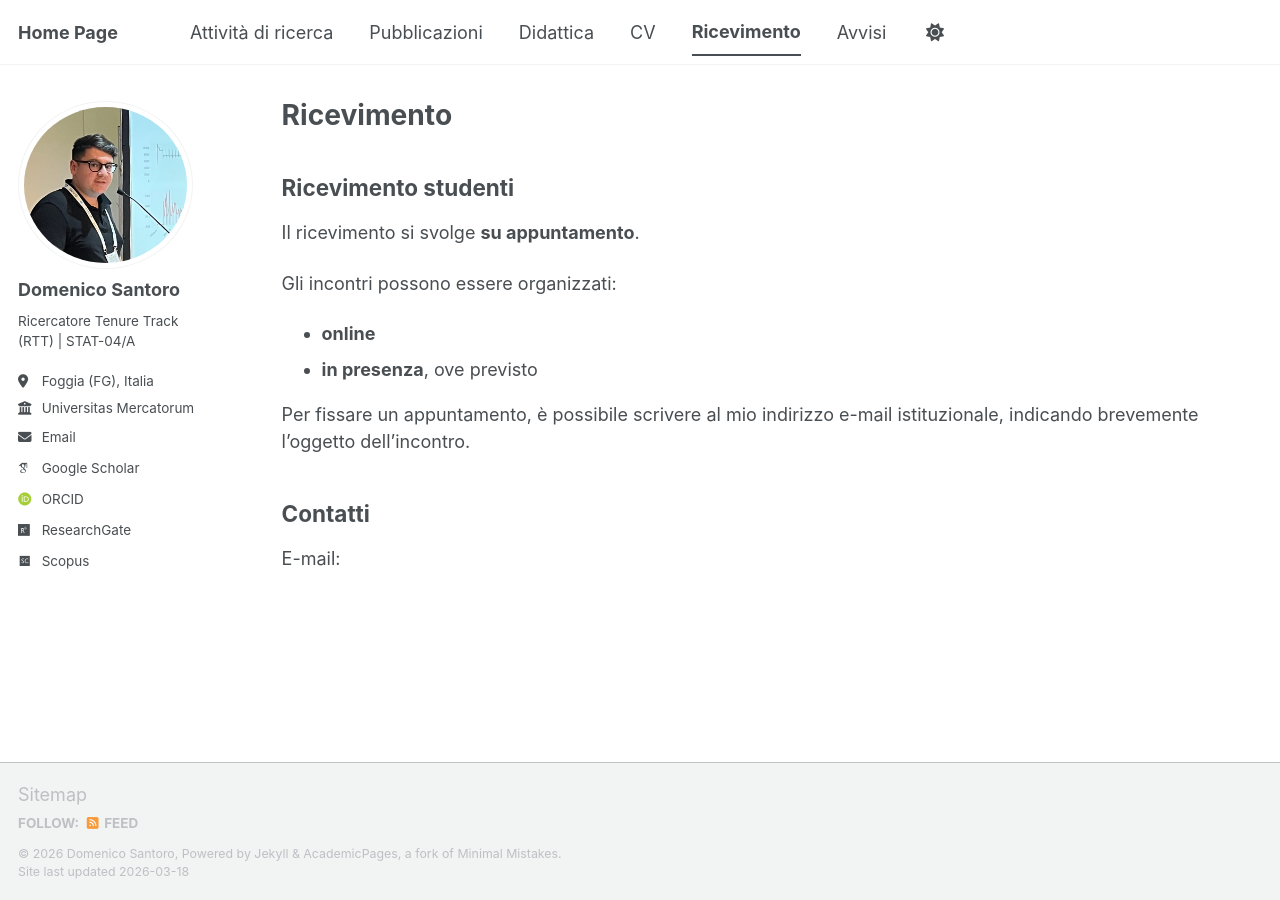
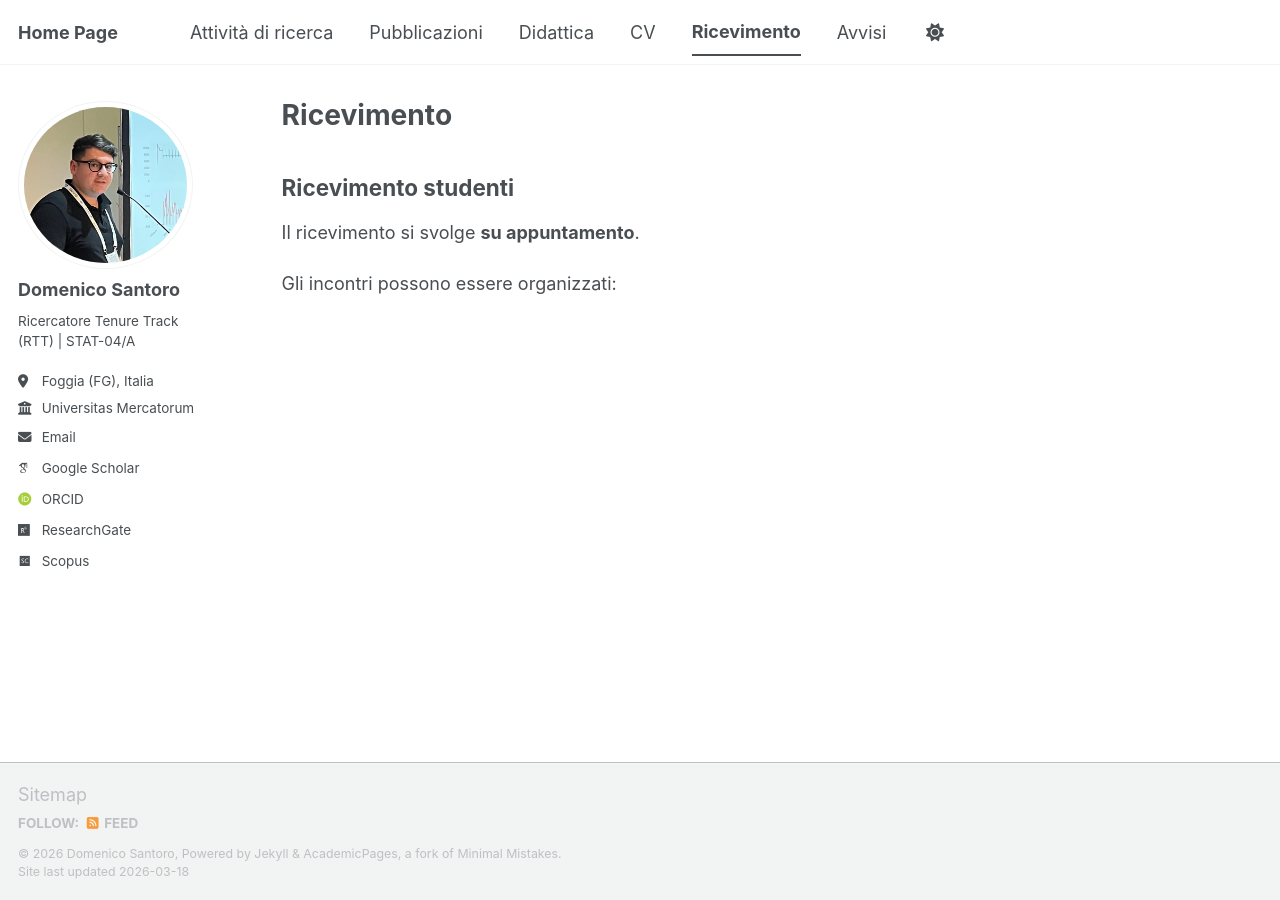
Before and after one commit to mimmoexe/mimmoexe.github.io, a Jekyll site: the page built from _pages/office-hours.md, in a window 1280 px wide. Built offline with Jekyll 4.4.1, drawn with Linux system fonts in a browser that asks for light colours; some web fonts are replaced; a script bundle is joined from its source files by our own code; library files that are not in the unit come from our copies.

Commit message:
Update office-hours.md

```diff
--- a/_pages/office-hours.md
+++ b/_pages/office-hours.md
@@ -10,12 +10,3 @@ author_profile: true
 Il ricevimento si svolge **su appuntamento**.
 
 Gli incontri possono essere organizzati:
-
-- **online**
-- **in presenza**, ove previsto
-
-Per fissare un appuntamento, è possibile scrivere al mio indirizzo e-mail istituzionale, indicando brevemente l’oggetto dell’incontro.
-
-## Contatti
-
-E-mail:
```
